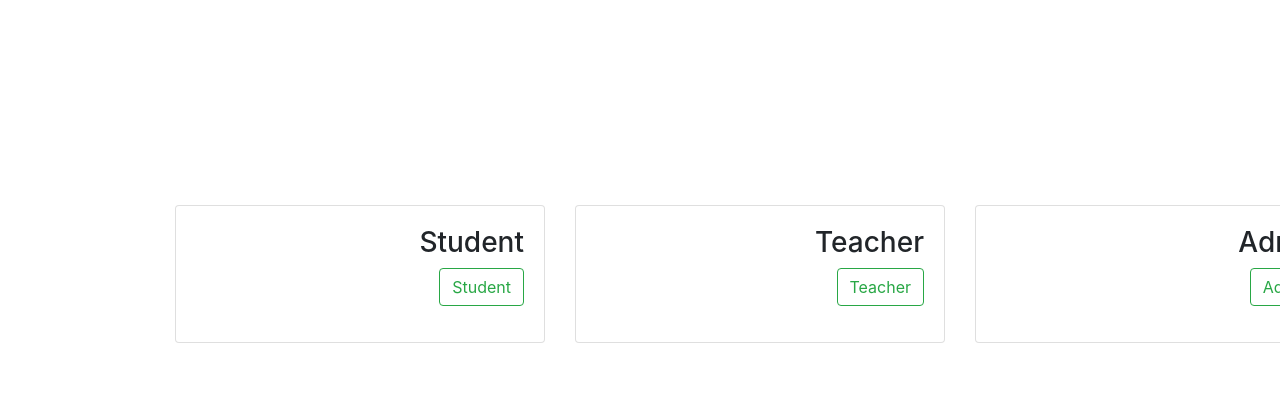
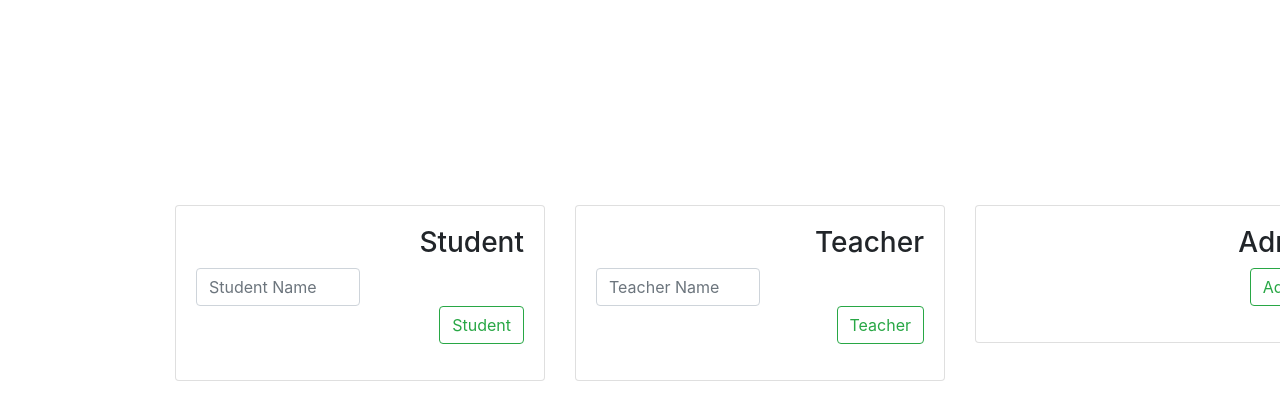
Before and after one commit to sainathindupuri/AdbAssignment6, a Flask app: page / in a window 1280 px wide; the page is wider, and only the part inside the window is pictured. Shown: the part 275-695 px from the top of that part. Run offline with Flask 2, Linux system fonts and the light colour scheme.

Commit message:
changes done

```diff
--- a/templates/index.html
+++ b/templates/index.html
@@ -46,6 +46,9 @@
                                         <div class="media-body text-right">
                                             <h3>Student</h3>
                                             <form action="/Student" , method=post>
+                                                <input class="form-control mr-sm-2" style="width: 50%;" id="StudentName"
+                                                        name="StudentName" type="text" placeholder="Student Name"
+                                                        aria-label="StudentName">
                                                 <button class="btn btn-outline-success my-2 my-sm-0"
                                                     type="submit">Student</button>
                                             </form>
@@ -69,7 +72,9 @@
                                         <div class="media-body text-right">
                                             <h3>Teacher</h3>
                                             <form action="/Teacher" , method=post>
-
+                                                <input class="form-control mr-sm-2" style="width: 50%;" id="TeacherName"
+                                                        name="TeacherName" type="text" placeholder="Teacher Name"
+                                                        aria-label="TeacherName">
                                                 <button class="btn btn-outline-success my-2 my-sm-0"
                                                     type="submit">Teacher</button>
                                             </form>
```
